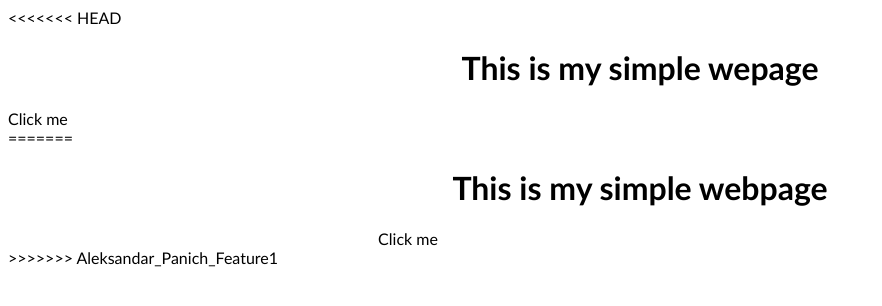
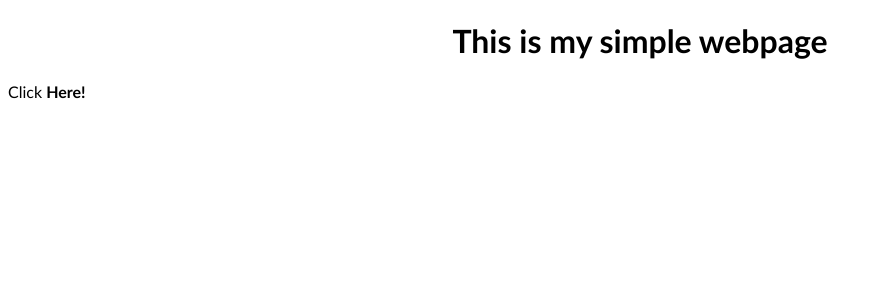
Before and after one commit to AoceanP/COMP_2800_GitFlow_Workflow_BBY23, a plain HTML site: page index.html in a window 1280 px wide. Shown: the whole page, without its empty margins (0-882 px from the left). Drawn offline with Linux system fonts and the light colour scheme.

Commit message:
Integration Testing - change clickable text

```diff
--- a/index.html
+++ b/index.html
@@ -1,14 +1,3 @@
-<<<<<<< HEAD
-<html>
-    <head>
-        <link rel="stylesheet" href="style.css">
-    </head>
-    <body>
-        <h1 id="title">This is my simple wepage</h1>
-        <div class="container clickable"> Click me</div>
-        </div>
-    </body>
-=======
 <!DOCTYPE html>
 <html>
 <head>
@@ -18,7 +7,6 @@
 </head>
 <body>
     <h1 id="title">This is my simple webpage</h1>
-    <div class="content clickable"> Click me </div>
+    <div class="container clickable">Click <strong>Here!</strong></div>
 </body>
->>>>>>> Aleksandar_Panich_Feature1
 </html>
```
